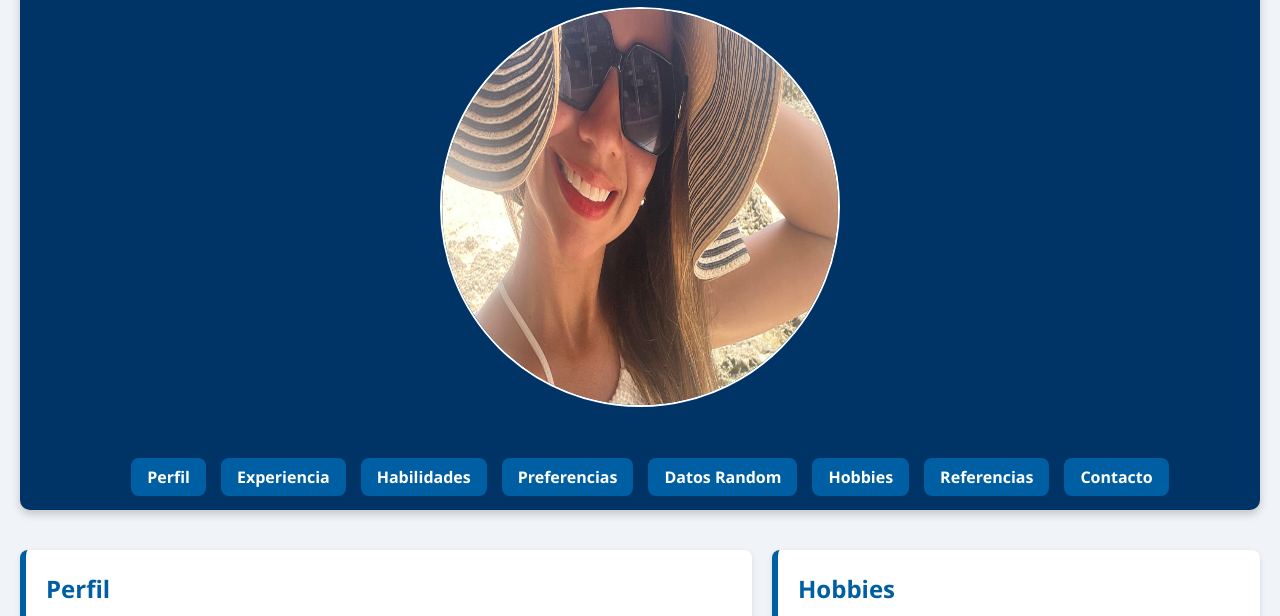
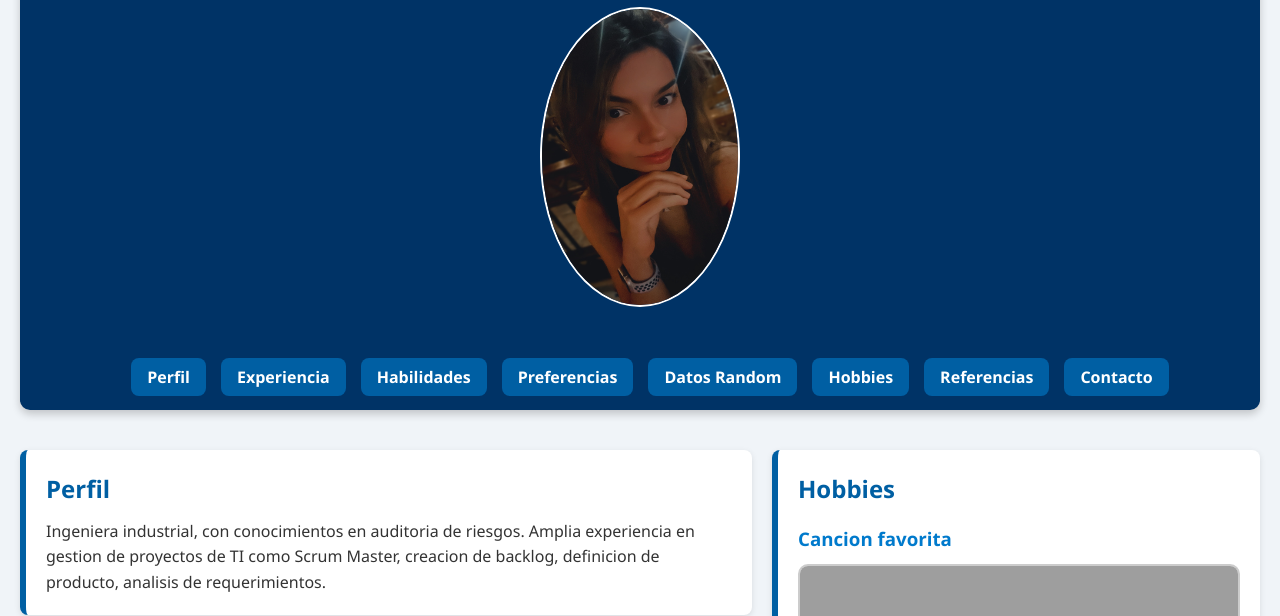
Before and after one commit to DIACHA1301/bit-website, a plain HTML site: page index.html in a window 1280 px wide. Shown: the part 107-723 px from the top of the page. Drawn offline with Linux system fonts and the light colour scheme; grey boxes are pictures that could not be loaded.

Commit message:
Update fotoo

```diff
--- a/css/styles.css
+++ b/css/styles.css
@@ -28,8 +28,8 @@
   }
 
   header img {
-    width: 400px;
-    height: 400px;
+    width: 200px;
+    height: 300px;
     border-radius: 50%;
     border: 2px solid white;
     margin-bottom: 50px;
--- a/index.html
+++ b/index.html
@@ -12,7 +12,7 @@
     <header>
       <h1>Sobre mi</h1>
       <figure>
-        <img src="./assets/Mee.jpeg" alt="Diana" />
+        <img src="./assets/me.jpeg" alt="Diana" />
       </figure>
       <nav>
         <ul>
```
Also changed, not shown: Assets/me.jpeg (added).
